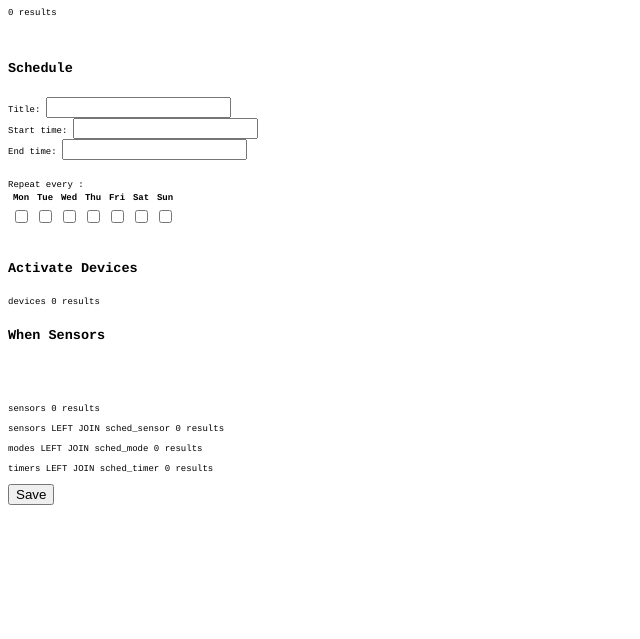
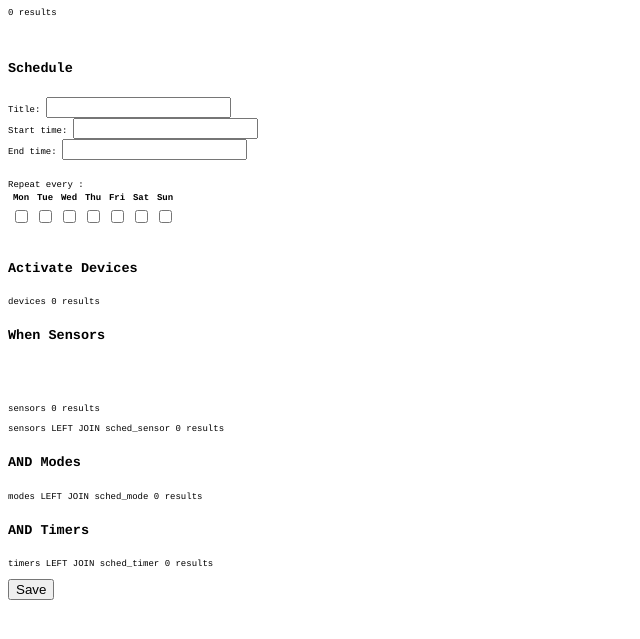
Before and after one commit to JeffreyPowell/pi-heating-hub, a PHP site: page /sched-edit.php?id=1 in a window 1280 px wide. Shown: the top 639 px of the page, without its empty margins (0-640 px from the left). Run offline with PHP 8.4, Linux system fonts and the light colour scheme; data that the repository does not hold is empty.

Commit message:
Update sched-edit.php

```diff
--- a/www/sched-edit.php
+++ b/www/sched-edit.php
@@ -128,6 +128,8 @@ if (mysqli_num_rows($result) > 0) {
     }
 echo '<br><br>';
 
+echo '<h2>AND Modes</h2><br>';
+
 $sql = "SELECT * FROM modes LEFT JOIN sched_mode ON modes.id=sched_mode.mode_id AND sched_mode.sched_id=".$SCHED_ID.";";
 $result = mysqli_query($conn, $sql);
 if (mysqli_num_rows($result) > 0) {
@@ -139,6 +141,8 @@ if (mysqli_num_rows($result) > 0) {
         echo "modes LEFT JOIN sched_mode 0 results";
     }
 echo '<br><br>';
+
+echo '<h2>AND Timers</h2><br>';
 
 $sql = "SELECT * FROM timers LEFT JOIN sched_timer ON timers.id=sched_timer.timer_id AND sched_timer.sched_id=".$SCHED_ID.";";
 $result = mysqli_query($conn, $sql);
```
